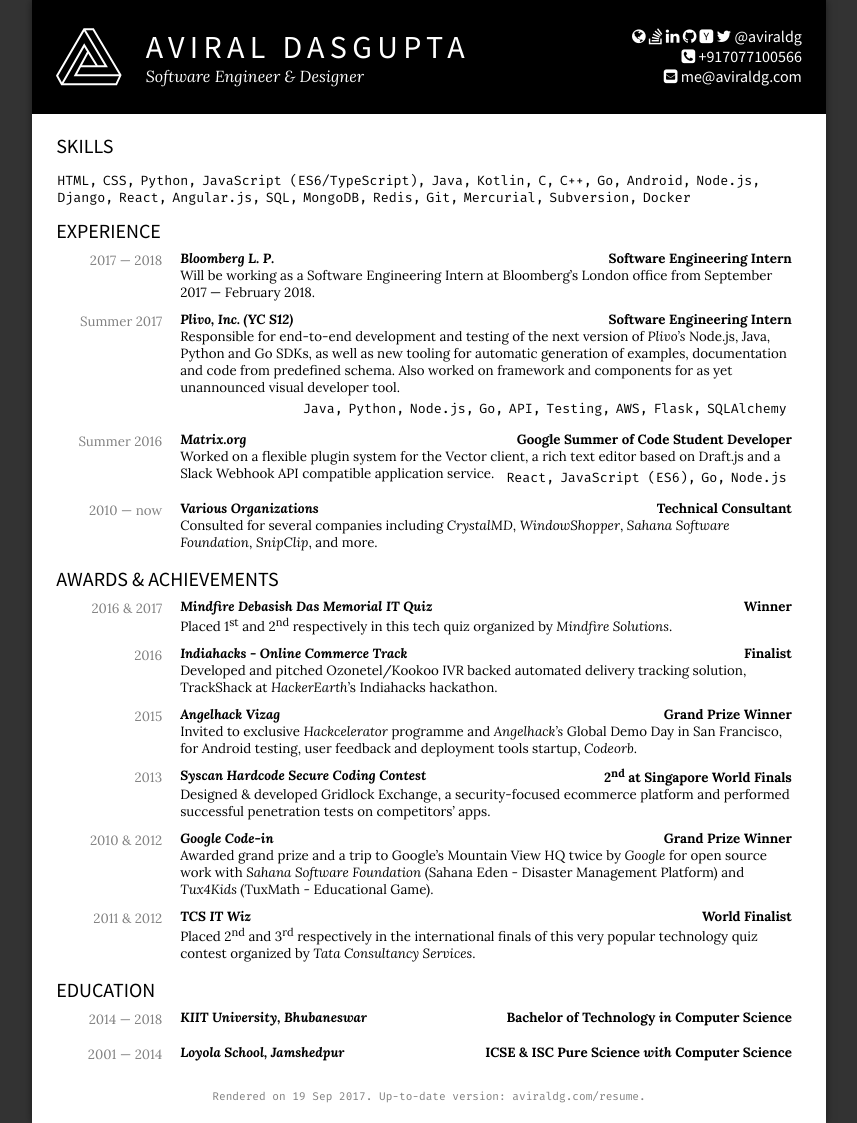
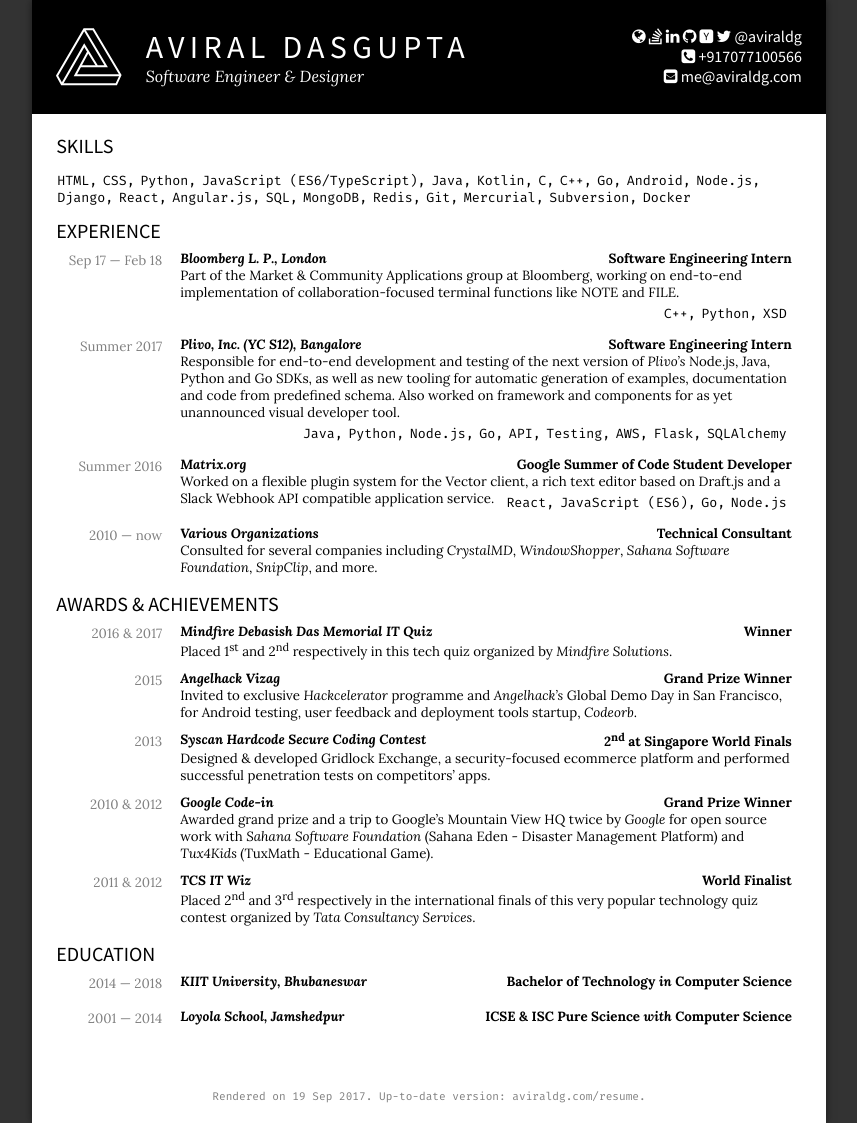
Before and after one commit to aviraldg/aviraldg.github.io, a Jekyll site: the page built from resume.html, in a window 1280 px wide. Shown: the whole page, without its empty margins (211-1068 px from the left). Built offline with Jekyll 4.4.1, drawn with Linux system fonts in a browser that asks for light colours; nearby versions of some CDN libraries.

Commit message:
Updated resume with more info about Bloomberg
Also removed Indiahacks to accomodate

```diff
--- a/_data/resume.yml
+++ b/_data/resume.yml
@@ -29,13 +29,17 @@ sections:
   - name: Education
     key: education
 experiences:
-  - when: 2017 &mdash; 2018
-    org: '<a href="https://www.bloomberg.com/company/">Bloomberg L. P.</a>'
+  - when: Sep 17 &mdash; Feb 18
+    org: '<a href="https://www.bloomberg.com/company/">Bloomberg L. P., London</a>'
     role: Software Engineering Intern
     description: >
-      Will be working as a Software Engineering Intern at Bloomberg's London office from September 2017 &mdash; February 2018.
+      Part of the Market &amp; Community Applications group at Bloomberg, working on end-to-end implementation of collaboration-focused terminal functions like NOTE and FILE.
+    keywords:
+    - C++
+    - Python
+    - XSD
   - when: Summer 2017
-    org: '<a href="https://www.plivo.com/">Plivo, Inc. (YC S12)</a>'
+    org: '<a href="https://www.plivo.com/">Plivo, Inc. (YC S12), Bangalore</a>'
     role: Software Engineering Intern
     description: >
       Responsible for end-to-end development and testing of the next version of <em>Plivo's</em> Node.js, Java, Python and Go SDKs, as well as new tooling for automatic generation of examples, documentation and code from predefined schema. Also worked on framework and components for as yet unannounced visual developer tool.
@@ -93,12 +97,12 @@ awards:
     role: Winner
     description: >
       Placed 1<sup>st</sup> and 2<sup>nd</sup> respectively in this tech quiz organized by <em>Mindfire Solutions</em>.
-  - when: 2016
-    org: 'Indiahacks - Online Commerce Track'
-    role: Finalist
-    description: >
-      Developed and pitched Ozonetel/Kookoo IVR backed automated delivery tracking solution,
-      TrackShack at <em>HackerEarth</em>&rsquo;s Indiahacks hackathon.
+  # - when: 2016
+  #   org: 'Indiahacks - Online Commerce Track'
+  #   role: Finalist
+  #   description: >
+  #     Developed and pitched Ozonetel/Kookoo IVR backed automated delivery tracking solution,
+  #     TrackShack at <em>HackerEarth</em>&rsquo;s Indiahacks hackathon.
   - when: 2015
     org: '<a href="http://angelhack.com/2015/10/26/hackcelerator-on-air-meet-codeorb-infiniteloops/">Angelhack Vizag</a>'
     role: Grand Prize Winner
```
Also changed, not shown: 1 other file.
